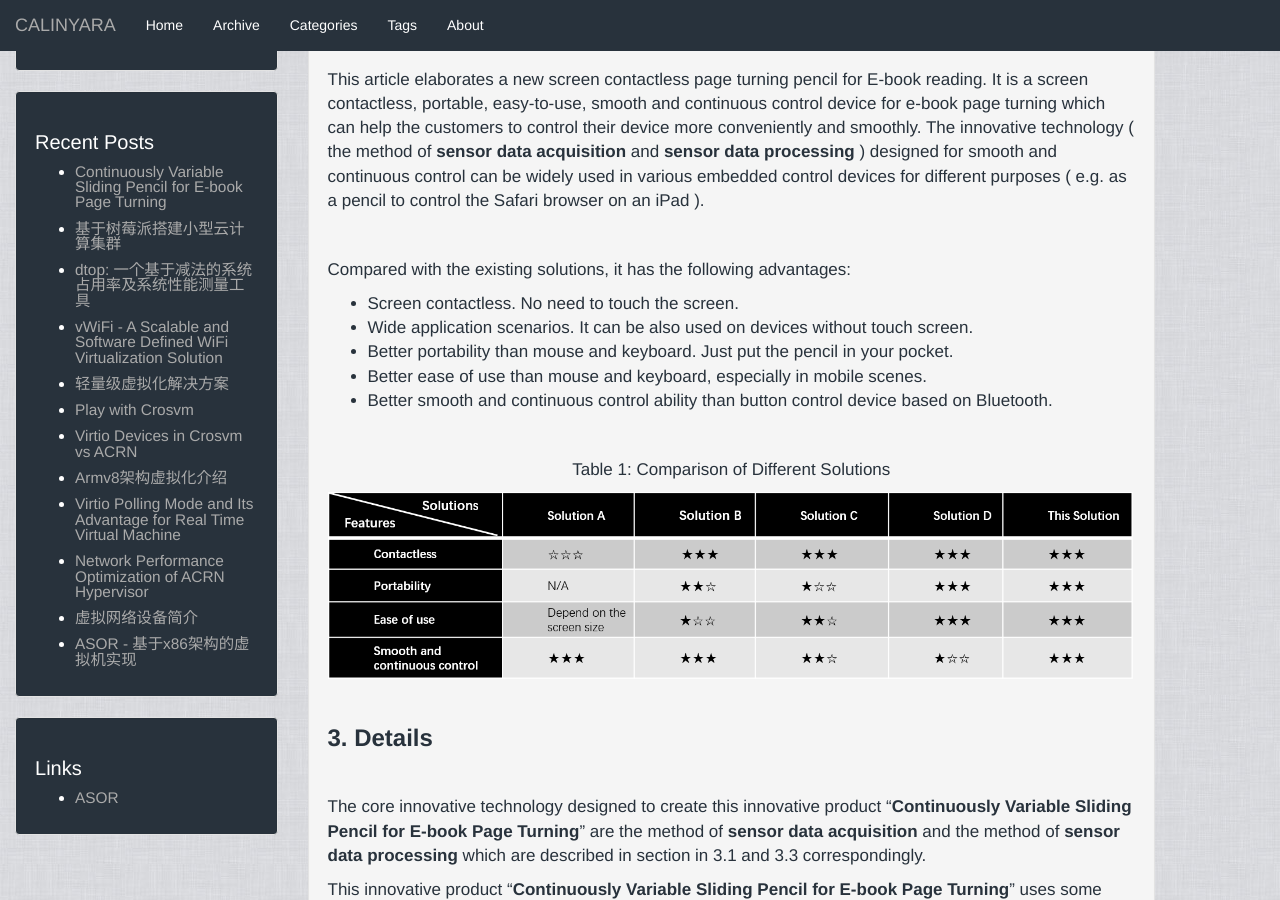
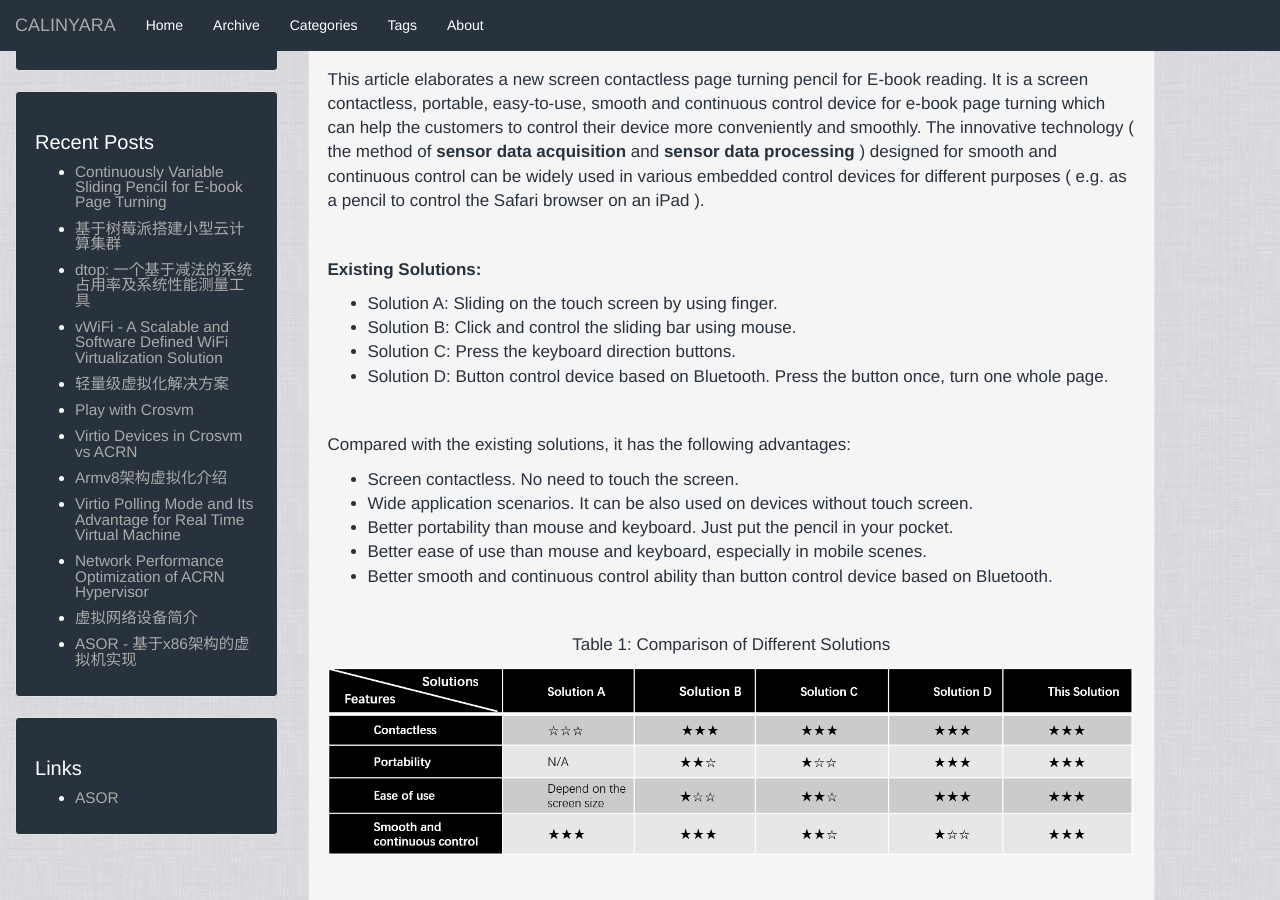
Before and after one commit to calinyara/calinyara.github.io, a Jekyll site: the page built from _posts/2020-8-8-continuously-variable-sliding-pen-for-ebook-page-turning.markdown, in a window 1280 px wide and 900 px high, scrolled down 515 px. Built offline with Jekyll 4.4.1, drawn with Linux system fonts in a browser that asks for light colours.

Commit message:
post: control pencil update

```diff
--- a/_posts/2020-8-8-continuously-variable-sliding-pen-for-ebook-page-turning.markdown
+++ b/_posts/2020-8-8-continuously-variable-sliding-pen-for-ebook-page-turning.markdown
@@ -20,6 +20,15 @@ When I read an e-book on a large screen, I found that turning the pages of the b
 <br>
 
 This article elaborates a new screen contactless page turning pencil for E-book reading. It is a screen contactless, portable, easy-to-use, smooth and continuous control device for e-book page turning which can help the customers to control their device more conveniently and smoothly. The innovative technology ( the method of **sensor data acquisition** and **sensor data processing** ) designed for smooth and continuous control can be widely used in various embedded control devices for different purposes ( e.g. as a pencil to control the Safari browser on an iPad ).
+
+<br>
+
+**Existing Solutions:**
+
+- Solution A: Sliding on the touch screen by using finger.
+- Solution B: Click and control the sliding bar using mouse.
+- Solution C: Press the keyboard direction buttons.
+- Solution D: Button control device based on Bluetooth. Press the button once, turn one whole page.
 
 <br>
 
```
